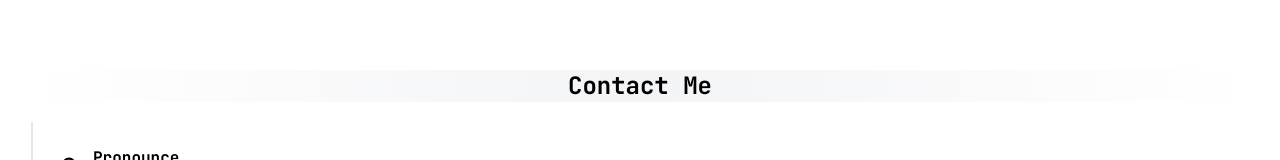
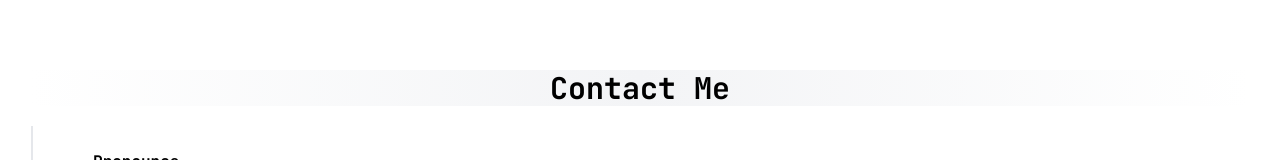
Before and after one commit to Hanyun1/hanyun-portfolio, a Next.js app: page /contact in a window 1280 px wide. Shown: the part 146-306 px from the top of the page. Built offline with nearby package versions, Linux system fonts and the light colour scheme.

Commit message:
update contact section

```diff
--- a/src/app/contact/page.jsx
+++ b/src/app/contact/page.jsx
@@ -29,14 +29,14 @@ const Contact = () => {
       className="container pt-20 items-center justify-between"
     >
       <div className="container p-4 flex flex-col gap-5">
-        <div className="text-2xl font-bold text-center bg-gradient-to-r from-transparent via-gray-100">Contact Me</div>
+        <div className="text-3xl font-bold text-center bg-gradient-to-r from-transparent via-gray-100">
+          Contact Me
+        </div>
 
         {/* personal info */}
         <div className="border-l-2 p-6 w-fit">
           <Info />
         </div>
-
-
 
         <form
           onSubmit={handleSubmit}
@@ -45,9 +45,9 @@ const Contact = () => {
           className="p-4 flex flex-col gap-6 bg-gray-100 rounded"
         >
           <div className="text-md text-gray-500">
-          If you have any questions or just want to say hi, feel free to send me
-          any messages.
-        </div>
+            If you have any questions or just want to say hi, feel free to send
+            me any messages.
+          </div>
           <div className="grid grid-cols-1 md:grid-cols-2 gap-6">
             <Input
               type="firstname"
```
